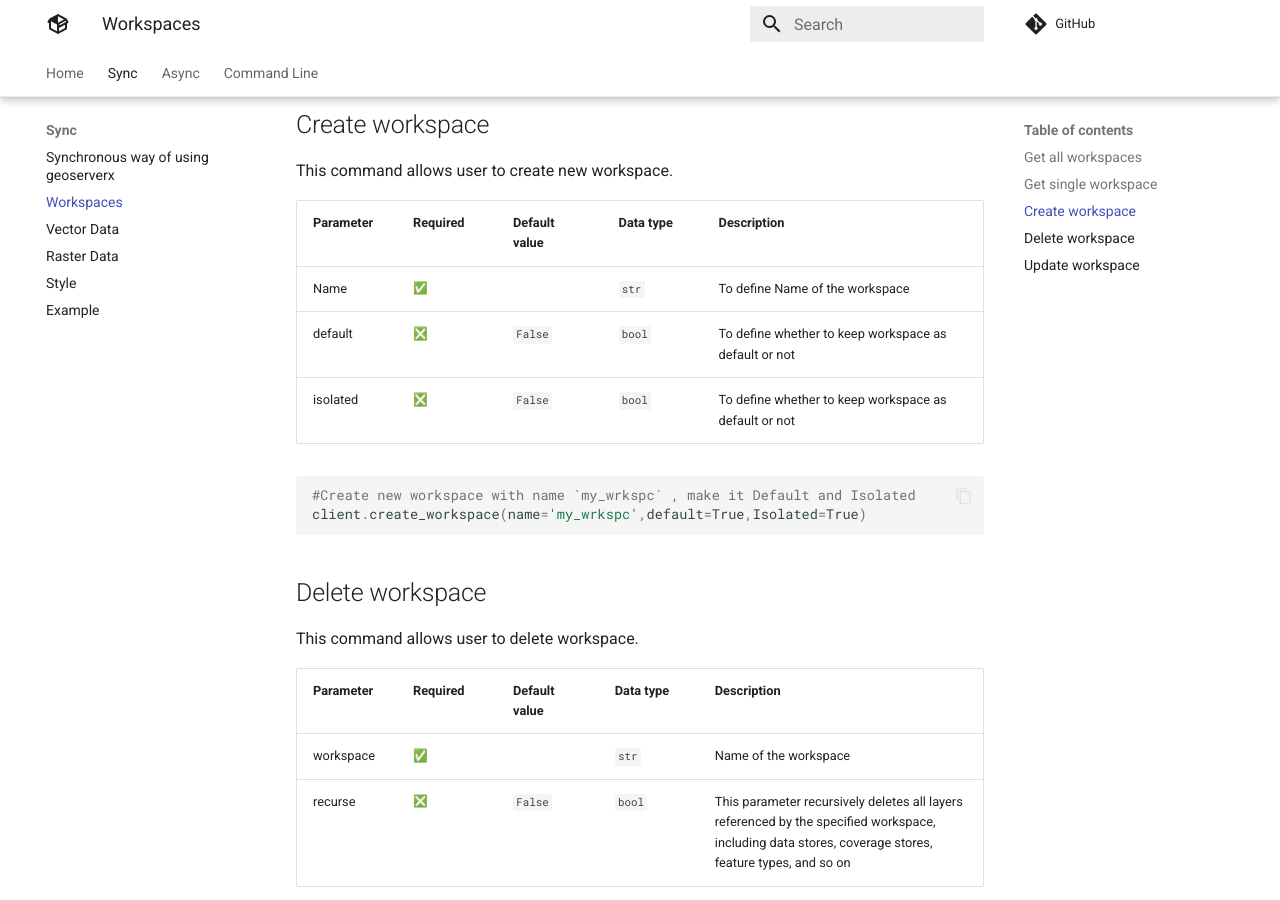
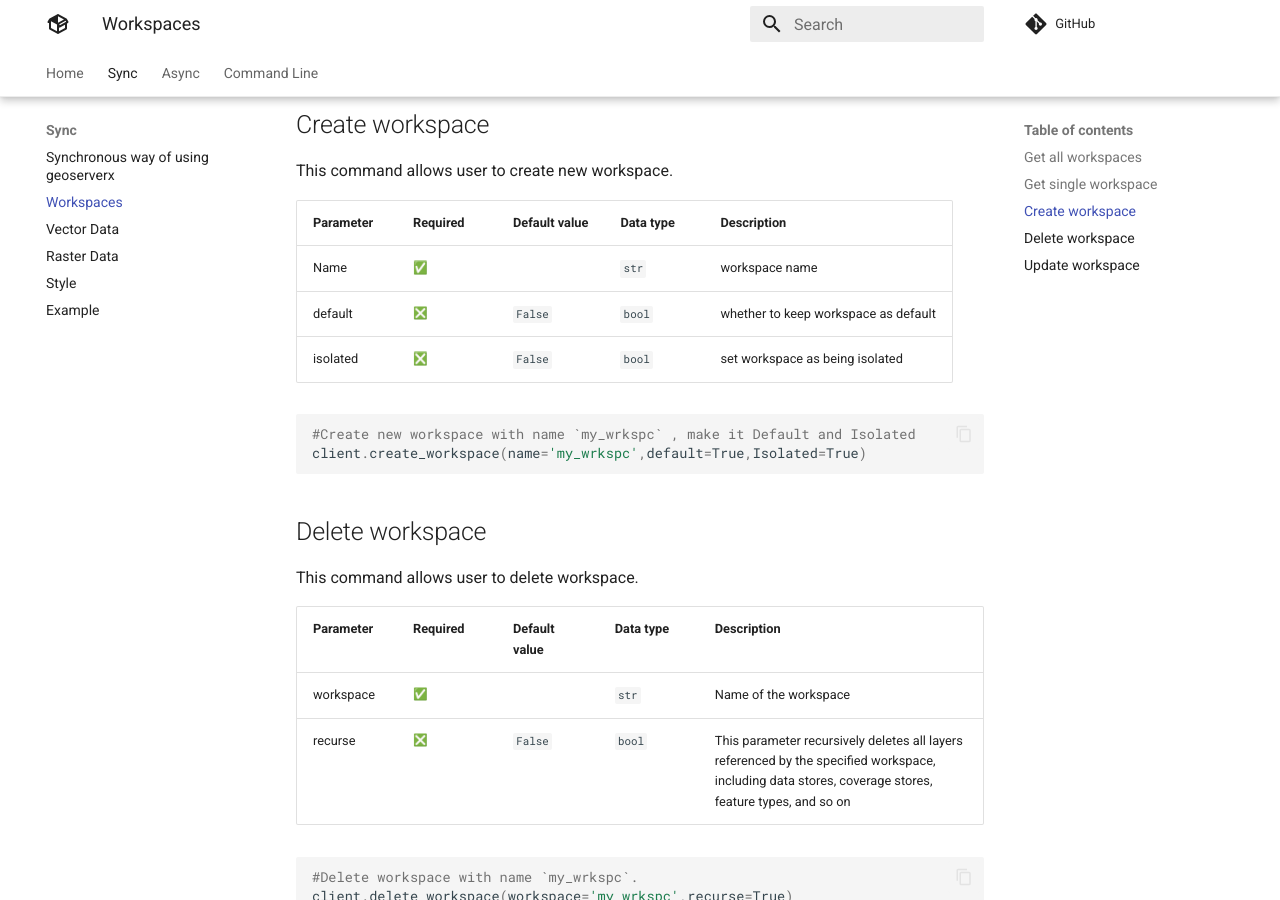
Before and after one commit to geobeyond/geoserverx, an MkDocs documentation site: the page built from docs/pages/sync/workspace.md, in a window 1280 px wide and 900 px high, scrolled down 725 px. Built offline with MkDocs 1.6.1 and Material for MkDocs 9.7.7, drawn with Linux system fonts in a browser that asks for light colours; emoji names are drawn with the system emoji font; comment, search, counter and statistics services are not loaded.

Commit message:
Update docs/pages/sync/workspace.md
Co-authored-by: Ricardo Garcia Silva <ricardo.garcia.silva@geobeyond.it>

````diff
--- a/docs/pages/sync/workspace.md
+++ b/docs/pages/sync/workspace.md
@@ -26,9 +26,9 @@ This command allows user to create new workspace.
 
 | Parameter | Required | Default value | Data type      | Description                          |
 | ----------- | ----------- | ----------- |---- | ------------------------------------ |
-| Name | :white_check_mark: | | `str`      |  To define Name of the workspace  |
-| default | :negative_squared_cross_mark: | `False` | `bool`      |  To define whether to keep workspace as default or not |
-| isolated | :negative_squared_cross_mark: | `False` |`bool`      |  To define whether to keep workspace as default or not |
+| Name | :white_check_mark: | | `str`      |  workspace name  |
+| default | :negative_squared_cross_mark: | `False` | `bool`      |  whether to keep workspace as default |
+| isolated | :negative_squared_cross_mark: | `False` |`bool`      |  set workspace as being isolated |
 
 ```Python
 #Create new workspace with name `my_wrkspc` , make it Default and Isolated
````
